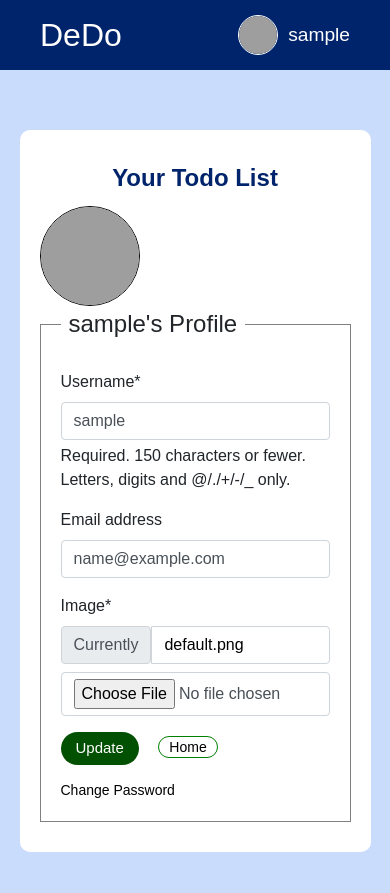
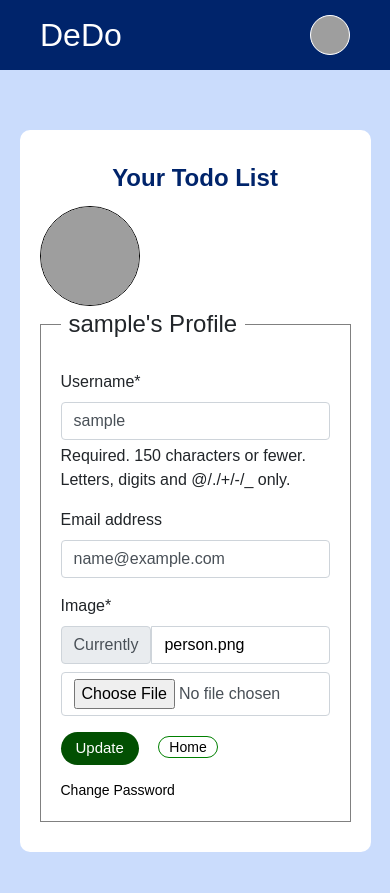
Before and after one commit to manaf-dev/Todo-App, a Django app: page /accounts/profile/ in a window 390 px wide. Shown: the top 893 px of the page. Run offline with Django 5.2, Linux system fonts and the light colour scheme; the visitor is signed in with stand-in values (Sample User, id 1); some libraries are stand-ins or nearby versions; grey boxes are pictures that could not be loaded.

Commit message:
Change the default profile picture

```diff
--- a/Todo/static/Todo/style.css
+++ b/Todo/static/Todo/style.css
@@ -59,6 +59,7 @@
 
 header .home-text {
     font-size: 1.5rem;
+    color: #dad8d8;
 }
 
 .container {
@@ -255,6 +256,7 @@
 }
 
 .profile-pic-home img {
+    background-color: #fff;
     border: 1px solid #fff;
     border-radius: 50%;
     height: 40px;
@@ -311,7 +313,11 @@
     }
 
     header .home-text {
-        font-size: 1.2rem;
+        display: none;
+    }
+
+    .profile-drop{
+        margin-left: -50px;
     }
 
     .container {
--- a/Todo/templates/Todo/home.html
+++ b/Todo/templates/Todo/home.html
@@ -63,8 +63,8 @@
     </table>
 {% else %}
     <div class="get-started">
-        <a href="{% url 'login' %}" class="btn">Sign in to Get Started</a>
-        <p><a href="{% url 'signup' %}">Create an Account</a></p>
+        <a href="{% url 'signup' %}" class="btn">Sign up to get started</a>
+        <p>Have an account? <a href="{% url 'login' %}">Login</a></p>
     </div>
 {% endif %}
 
--- a/users/models.py
+++ b/users/models.py
@@ -6,7 +6,7 @@
 # Create your models here.
 class Profile(models.Model):
     user = models.OneToOneField(User, on_delete=models.CASCADE)
-    image = models.ImageField(default='default.png', upload_to='profile_pics')
+    image = models.ImageField(default='person.png', upload_to='profile_pics')
 
     def __str__(self):
         return f'{ self.user.username } profile picture'
```
Also changed, not shown: users/migrations/0002_alter_profile_image.py (added), users/migrations/0003_alter_profile_image.py (added).
